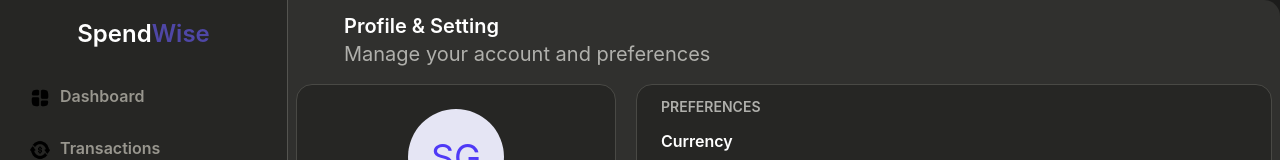
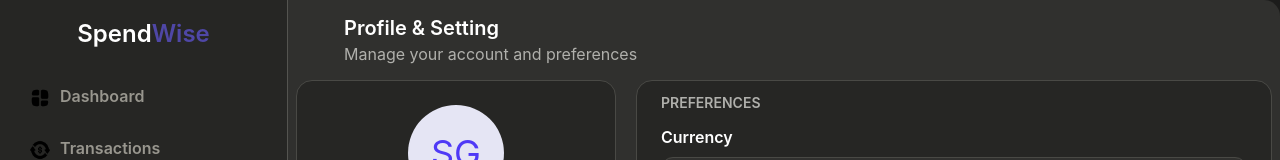
Before and after one commit to AaryanSingh31/Expense-tracker, a React (Vite) app: page /profile in a window 1280 px wide. Shown: the top 160 px of the page. Built offline with nearby package versions, Linux system fonts and the light colour scheme.

Commit message:
Minor changes Profile Section UI.

```diff
--- a/src/components/Profile/Profile.jsx
+++ b/src/components/Profile/Profile.jsx
@@ -6,8 +6,8 @@ import PrivacyCard from './PrivacyCard'
 function Profile() {
   return (
     <div className='w-full h-full rounded-r-2xl bg-[#30302e] overflow-y-auto no-scrollbar px-2'>
-      <div className="text-xl text-white ml-12 pt-3 font-semibold">Profile & Setting</div>
-      <div className="text-xl text-[#b0b0ac] ml-12 mb-4">Manage your account and preferences</div>
+      <div className="text-xl text-white ml-12 pt-3.5 font-semibold">Profile & Setting</div>
+      <div className="text-[#b0b0ac] ml-12 mb-3.5">Manage your account and preferences</div>
 
       <div className="grid grid-cols-1 lg:grid-cols-[320px_1fr] gap-5 max-w-6xl mx-auto">
 
```
